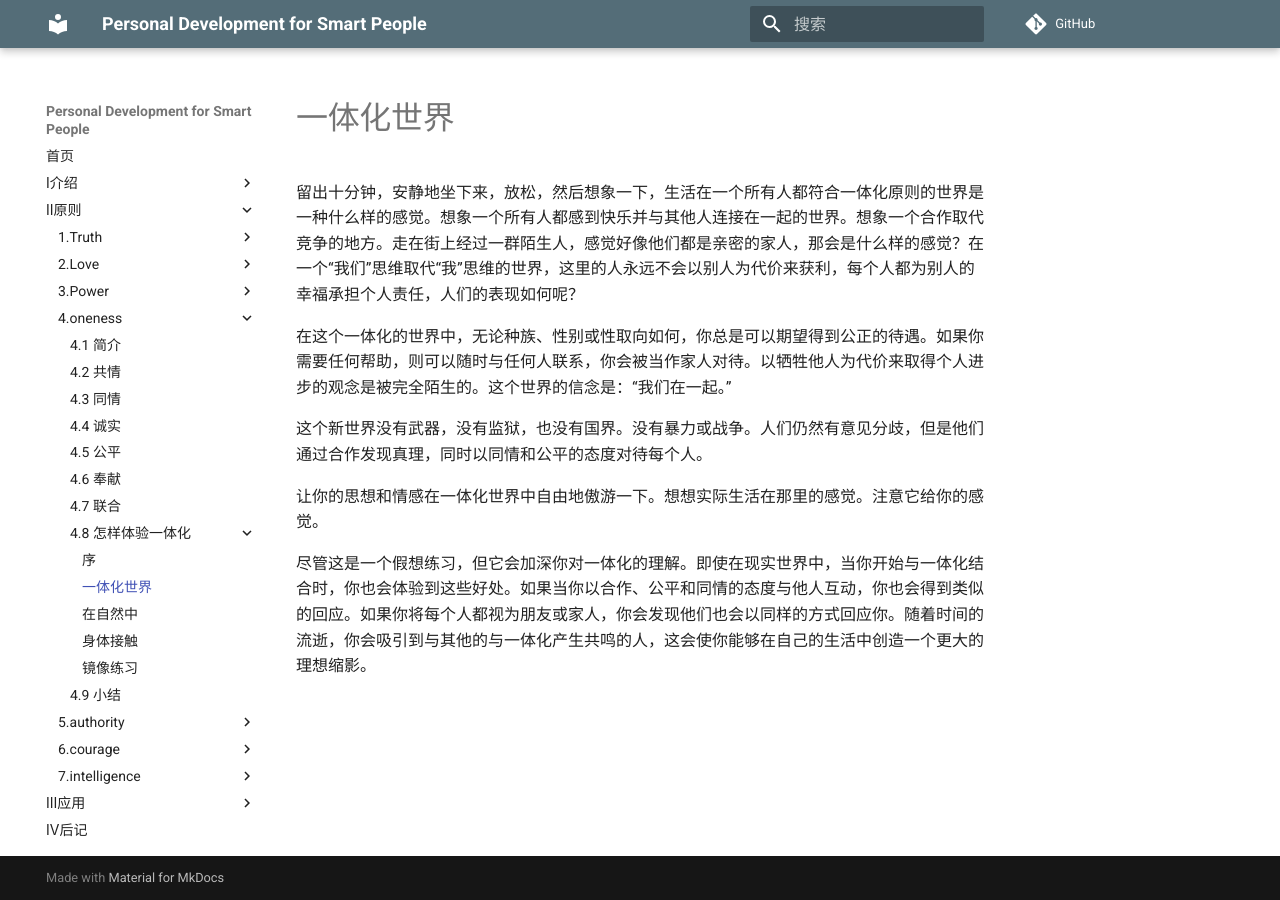
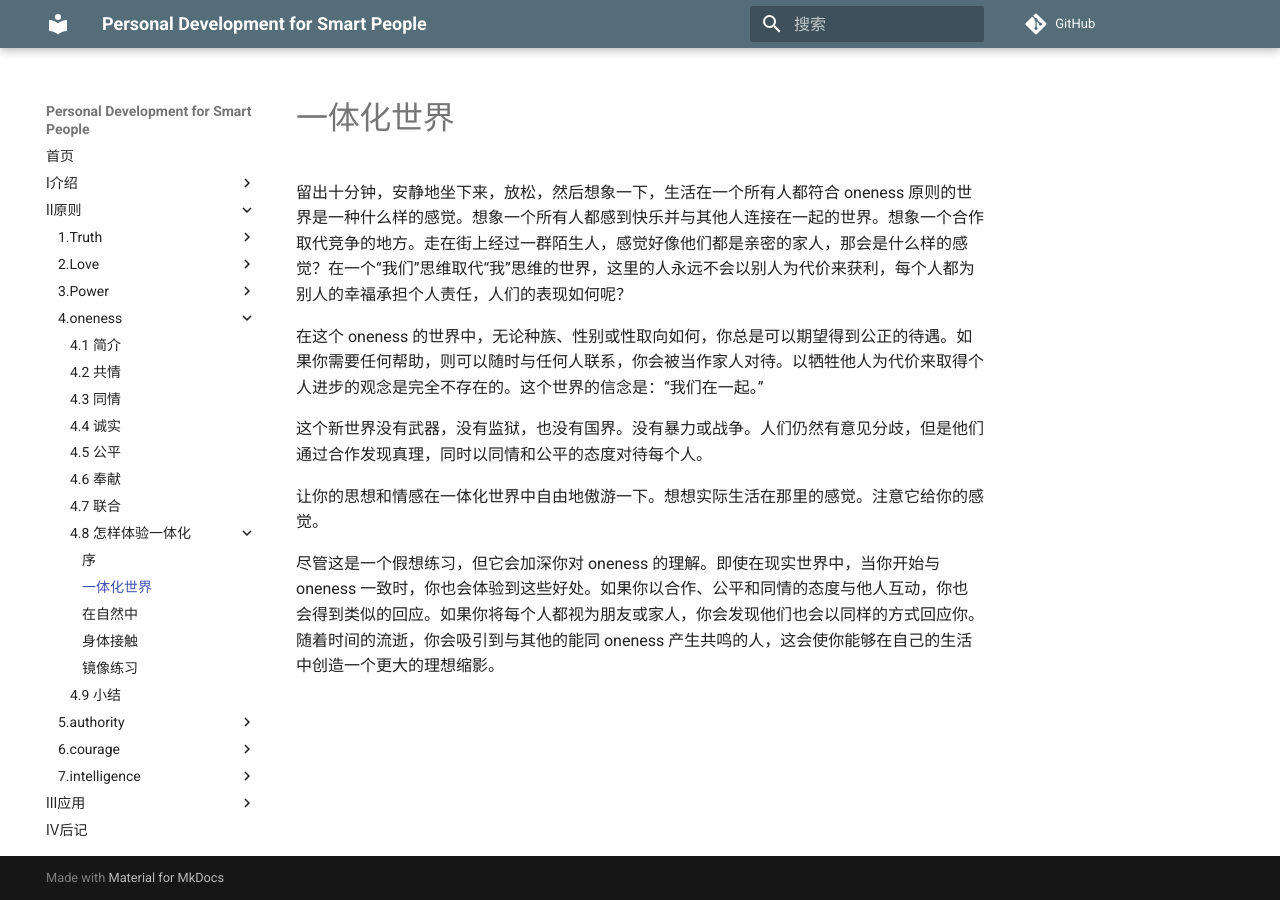
Before and after one commit to wtsnwei/pdsp, an MkDocs documentation site: the page built from docs/2.Principles/04.oneness/08.oneness-world.md, in a window 1280 px wide. Built offline with MkDocs 1.6.1 and Material for MkDocs 9.7.7, drawn with Linux system fonts in a browser that asks for light colours; comment, search, counter and statistics services are not loaded.

Commit message:
更改修正

```diff
--- a/docs/2.Principles/04.oneness/08.oneness-world.md
+++ b/docs/2.Principles/04.oneness/08.oneness-world.md
@@ -3,12 +3,12 @@ title:    Oneness World
 date:     2021-03-08
 ---
 
-留出十分钟，安静地坐下来，放松，然后想象一下，生活在一个所有人都符合一体化原则的世界是一种什么样的感觉。想象一个所有人都感到快乐并与其他人连接在一起的世界。想象一个合作取代竞争的地方。走在街上经过一群陌生人，感觉好像他们都是亲密的家人，那会是什么样的感觉？在一个“我们”思维取代“我”思维的世界，这里的人永远不会以别人为代价来获利，每个人都为别人的幸福承担个人责任，人们的表现如何呢？
+留出十分钟，安静地坐下来，放松，然后想象一下，生活在一个所有人都符合 oneness 原则的世界是一种什么样的感觉。想象一个所有人都感到快乐并与其他人连接在一起的世界。想象一个合作取代竞争的地方。走在街上经过一群陌生人，感觉好像他们都是亲密的家人，那会是什么样的感觉？在一个“我们”思维取代“我”思维的世界，这里的人永远不会以别人为代价来获利，每个人都为别人的幸福承担个人责任，人们的表现如何呢？
 
-在这个一体化的世界中，无论种族、性别或性取向如何，你总是可以期望得到公正的待遇。如果你需要任何帮助，则可以随时与任何人联系，你会被当作家人对待。以牺牲他人为代价来取得个人进步的观念是被完全陌生的。这个世界的信念是：“我们在一起。”
+在这个 oneness 的世界中，无论种族、性别或性取向如何，你总是可以期望得到公正的待遇。如果你需要任何帮助，则可以随时与任何人联系，你会被当作家人对待。以牺牲他人为代价来取得个人进步的观念是完全不存在的。这个世界的信念是：“我们在一起。”
 
 这个新世界没有武器，没有监狱，也没有国界。没有暴力或战争。人们仍然有意见分歧，但是他们通过合作发现真理，同时以同情和公平的态度对待每个人。
 
 让你的思想和情感在一体化世界中自由地傲游一下。想想实际生活在那里的感觉。注意它给你的感觉。
 
-尽管这是一个假想练习，但它会加深你对一体化的理解。即使在现实世界中，当你开始与一体化结合时，你也会体验到这些好处。如果当你以合作、公平和同情的态度与他人互动，你也会得到类似的回应。如果你将每个人都视为朋友或家人，你会发现他们也会以同样的方式回应你。随着时间的流逝，你会吸引到与其他的与一体化产生共鸣的人，这会使你能够在自己的生活中创造一个更大的理想缩影。
+尽管这是一个假想练习，但它会加深你对 oneness 的理解。即使在现实世界中，当你开始与 oneness 一致时，你也会体验到这些好处。如果你以合作、公平和同情的态度与他人互动，你也会得到类似的回应。如果你将每个人都视为朋友或家人，你会发现他们也会以同样的方式回应你。随着时间的流逝，你会吸引到与其他的能同 oneness 产生共鸣的人，这会使你能够在自己的生活中创造一个更大的理想缩影。
```
